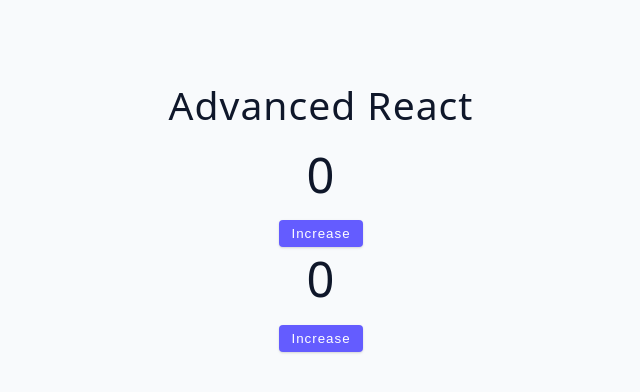
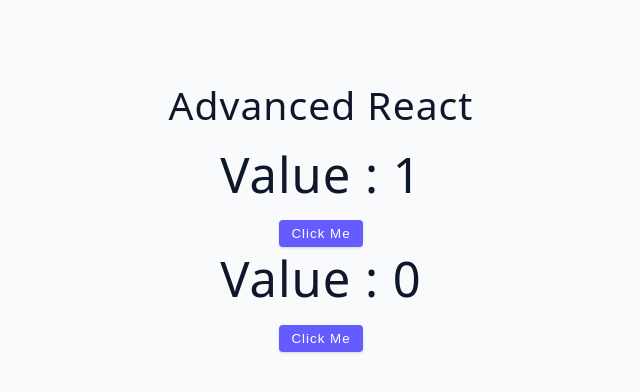
Before and after one commit to luisabianca/react-hooks, a React (Vite) app: page / in a window 1280 px wide. Shown: the top 392 px of the page, without its empty margins (319-959 px from the left). Built offline with nearby package versions, Linux system fonts and the light colour scheme.

Commit message:
learn about infinite loop react

```diff
--- a/src/App.jsx
+++ b/src/App.jsx
@@ -1,5 +1,5 @@
-import Starter from './tutorial/01-useState/starter/05-useState-gotcha'
-import Final from './tutorial/01-useState/final/05-useState-gotcha'
+import Starter from './tutorial/02-useEffect/starter/01-code-example'
+import Final from './tutorial/02-useEffect/final/01-code-example'
 
 function App() {
   return (
--- a/src/tutorial/02-useEffect/final/01-code-example.jsx
+++ b/src/tutorial/02-useEffect/final/01-code-example.jsx
@@ -7,7 +7,7 @@ const CodeExample = () => {
     // be careful
     // setValue(value + 1);
   };
-  sayHello();
+  // sayHello();
   return (
     <div>
       <h1>value : {value}</h1>
--- a/src/tutorial/02-useEffect/starter/01-code-example.jsx
+++ b/src/tutorial/02-useEffect/starter/01-code-example.jsx
@@ -1,7 +1,16 @@
-import { useState } from 'react';
+import { useEffect, useState } from 'react';
 
 const CodeExample = () => {
   const [value, setValue] = useState(0);
+
+  const sayHello = () => {
+    console.log('hello there');
+    setValue(value + 1) // set value must be inside function that is inside useEffect, if not, you have a loop
+  };
+
+  useEffect(() => {
+    sayHello()
+  }, [])
 
   return (
     <div>
```
